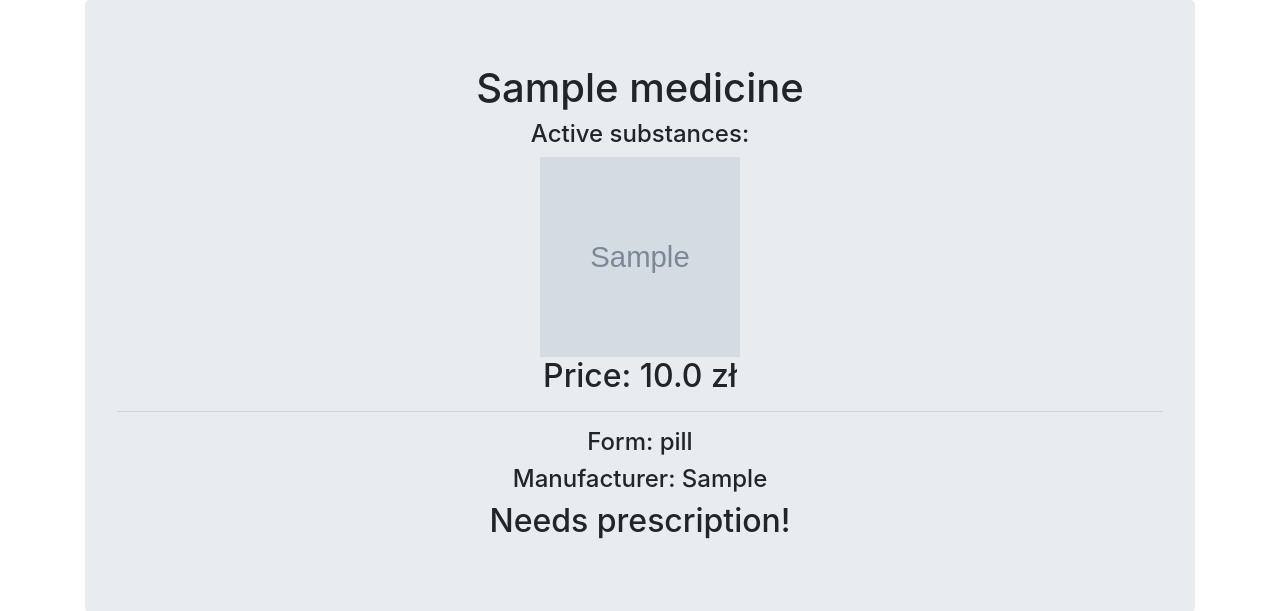
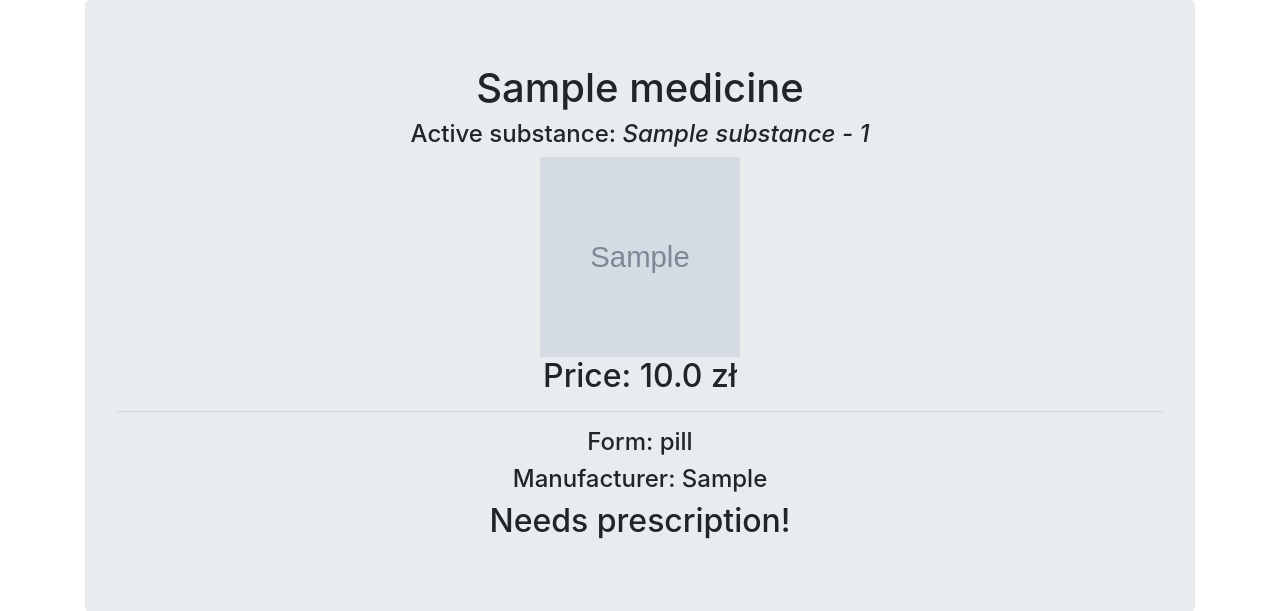
Before and after one commit to KarolinaKDaniel/SDA_project, a Django app: page /medicines/1 in a window 1280 px wide. Shown: the part 56-667 px from the top of the page. Run offline with Django 4.2, Linux system fonts and the light colour scheme; tables that the repository leaves empty hold one stand-in row (values such as "Sample post"); grey boxes marked "Sample" are stand-in pictures; some libraries are stand-ins or nearby versions.

Commit message:
simplified

```diff
--- a/final_project/accounts/models.py
+++ b/final_project/accounts/models.py
@@ -22,9 +22,9 @@ class Doctor(Model):
         ordering = ['my_user__base_user__last_name']
 
 class Patient(Model):
-    doctor = ManyToManyField(Doctor, blank=True, null=True)
+    doctor = ManyToManyField(Doctor, blank=True)
     my_user = OneToOneField(MyUser, on_delete=CASCADE)
-    affliction = ManyToManyField(Affliction, blank=True, null=True)
+    affliction = ManyToManyField(Affliction, blank=True)
 
     def __str__(self):
         return f'{self.my_user.base_user.last_name} {self.my_user.base_user.first_name}'
--- a/final_project/e_drugs/forms.py
+++ b/final_project/e_drugs/forms.py
@@ -18,7 +18,7 @@ class MedicineForm(ModelForm):
 
     refundation = DecimalField(min_value=0, max_value=100, decimal_places=2)
     price_net = DecimalField(min_value=0, decimal_places=2)
-    doses = IntegerField(widget=NumberInput, min_value=0)
+    dose = IntegerField(widget=NumberInput, min_value=0)
 
     def __init__(self, *args, **kwargs):
         super().__init__(*args, **kwargs)
--- a/final_project/e_drugs/templates/medicine_detail.html
+++ b/final_project/e_drugs/templates/medicine_detail.html
@@ -4,10 +4,8 @@
 {% block content %}
 <center>
     <h1>{{ medicine.name }}</h1>
-    <h4>Active substances:
-        {% for dos in medicine.doses.items %}
-        <i>{{ dos.0 }} - {{ dos.1 }}</i>
-        {% endfor %}
+    <h4>Active substance:
+        <i>{{ medicine.substance.name }} - {{ medicine.dose }}</i>
     </h4>
     <img src="{% if medicine.image %}{{ medicine.image.url }}{% else %}{{ '../../static/no-image.png' }}{% endif %}" width="200" height="200" alt="a picture of the drug">
 
--- a/final_project/e_drugs/templates/medicine_form.html
+++ b/final_project/e_drugs/templates/medicine_form.html
@@ -20,7 +20,7 @@ Add Medicine
         </div>
         <div class="col">
             <div class="form-group">
-                {{ form.doses }}
+                {{ form.dose }}
             </div>
         </div>
         </div>
--- a/final_project/e_drugs/templates/medicines.html
+++ b/final_project/e_drugs/templates/medicines.html
@@ -24,9 +24,7 @@ Medicines
 <ul class="list-group list-group-flush">
     {% for med in medicines %}
     <li class="list-group-item"><b><a href="{% url 'medicine-detail' med.id %}">{{ med.name }}</a></b>
-        {% for dos in med.doses.items %}
-        <i>{{ dos.0 }} - {{ dos.1 }}</i>
-        {% endfor %}
+        <i>{{ med.substance.name }} - {{ med.dose }}</i>
     </li>
     <img src="{% if med.image %}{{ med.image.url }}{% else %}{{ '../static/no-image.png' }}{% endif %}" width="200" height="200" alt="a picture of the drug">
     <p>
```
